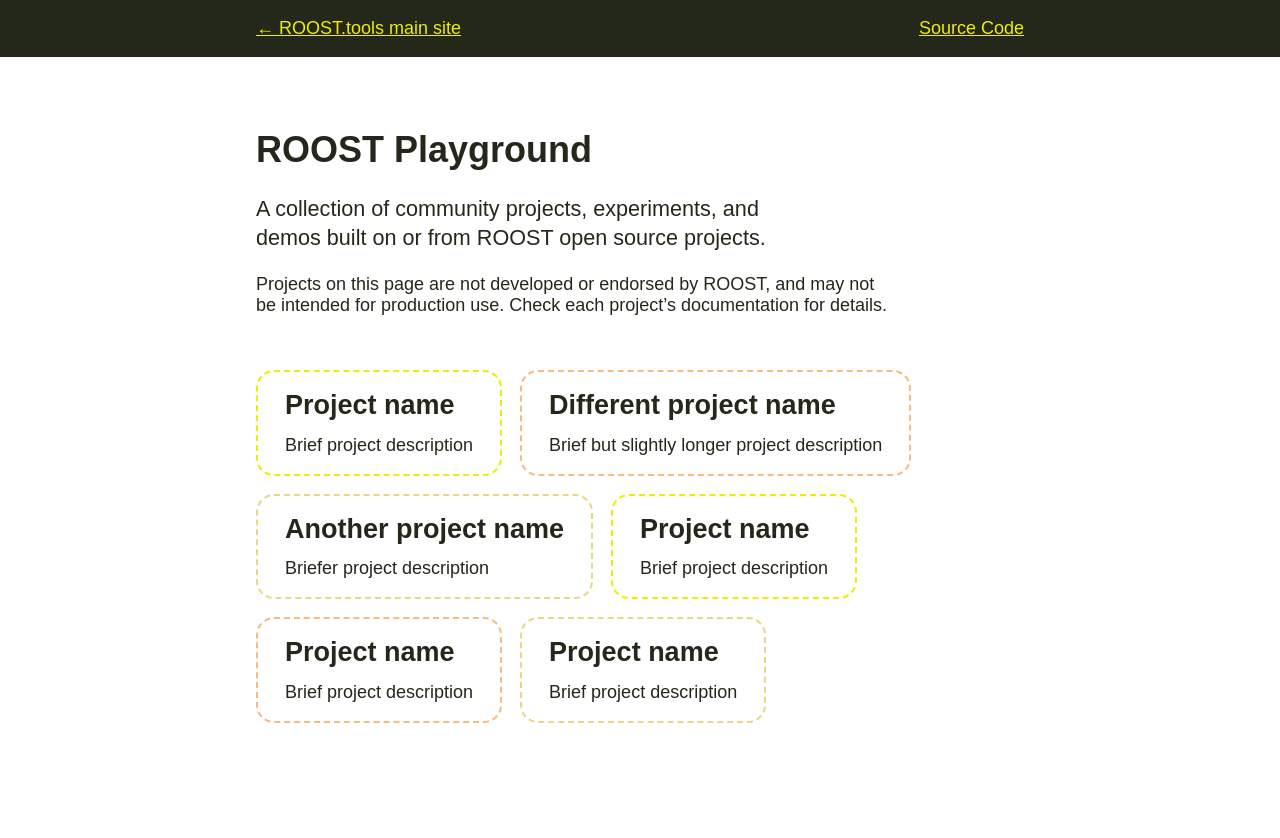
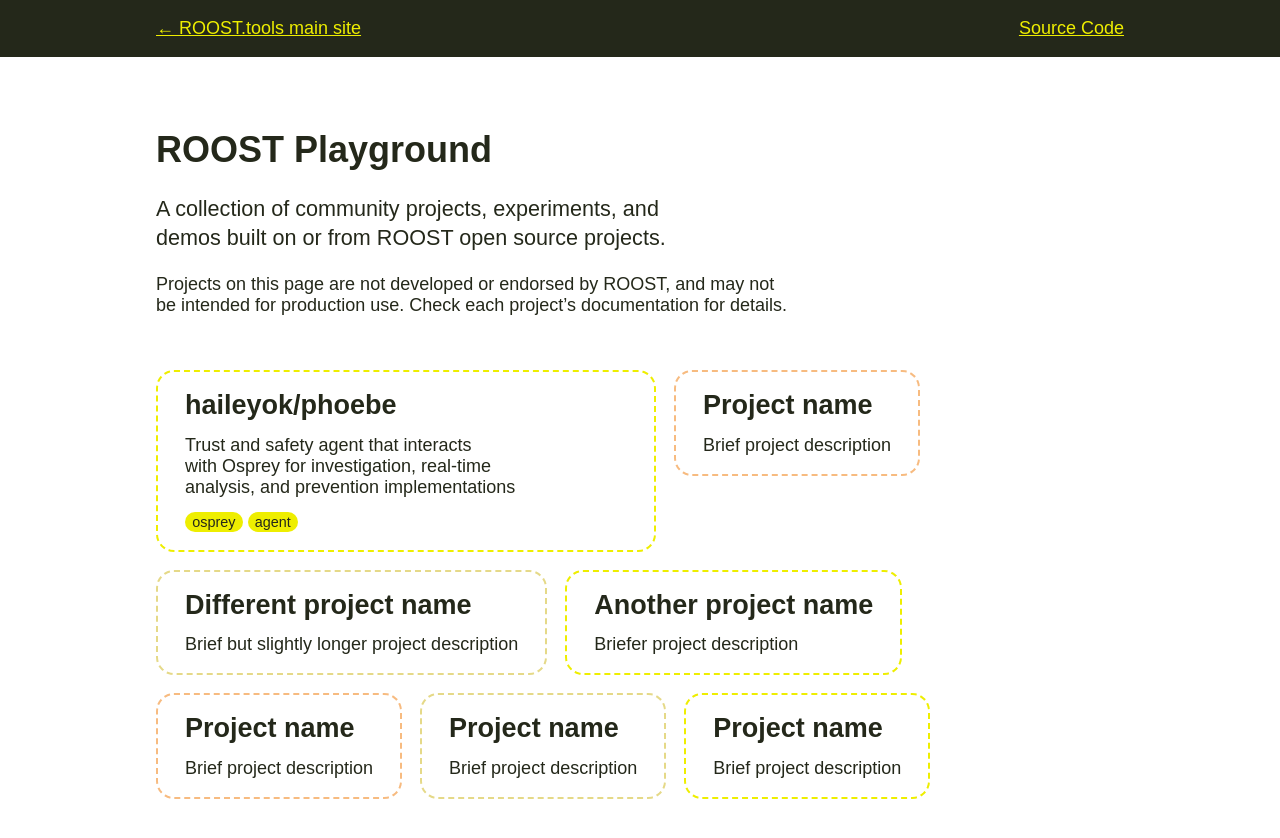
Before and after one commit to roostorg/playground, a Jekyll site: the page built from index.html, in a window 1280 px wide. Shown: the top 838 px of the page. Built offline with Jekyll 4.4.1, drawn with Linux system fonts in a browser that asks for light colours; some web fonts are replaced.

Commit message:
Use data file, add tags

```diff
--- /dev/null
+++ b/_data/projects.yml
@@ -0,0 +1,6 @@
+- title: haileyok/phoebe
+  description: Trust and safety agent that interacts with Osprey for investigation, real-time analysis, and prevention implementations
+  url: https://github.com/haileyok/phoebe
+  tags:
+    - osprey
+    - agent
--- a/index.html
+++ b/index.html
@@ -6,6 +6,17 @@
 <p>A collection of community projects, experiments, and demos built on or from ROOST open source projects.</p>
 <p>Projects on this page are not developed or endorsed by ROOST, and may not be intended for production use. Check each project’s documentation for details.</p>
 <ul id="projects">
+  {% for project in site.data.projects %}
+    <li>
+      <a href="{{ project.url }}">
+        <h2>{{ project.title }}</h2>
+        <p>{{ project.description }}</p>
+        {% for tag in project.tags %}
+          <span class="tag {{ tag }}">{{ tag }}</span>
+        {% endfor %}
+      </a>
+    </li>
+  {% endfor %}
   <li>
     <a href="#">
       <h2>Project name</h2>
--- a/style.css
+++ b/style.css
@@ -9,7 +9,7 @@
   --fg: var(--roost-dark);
   --font-sans: "Funnel Sans", sans-serif;
   --font-display: "Funnel Display", sans-serif;
-  --max-width: 800px;
+  --max-width: 1000px;
 
   background-color: var(--bg);
   color: var(--fg);
@@ -100,6 +100,7 @@
   border-radius: 1em;
   color: inherit;
   display: block;
+  max-width: calc(var(--max-width) / 2);
   padding: 1em 1.5em;
   text-decoration: none;
 }
@@ -126,3 +127,13 @@
   margin: 0 auto;
   padding: 0;
 }
+
+#projects .tag {
+  background-color: var(--project-color);
+  border-radius: 999px;
+  color: var(--roost-dark);
+  display: inline-block;
+  font-size: 0.8em;
+  padding: 0.125em 0.5em;
+  margin-top: 1em;
+}
```
